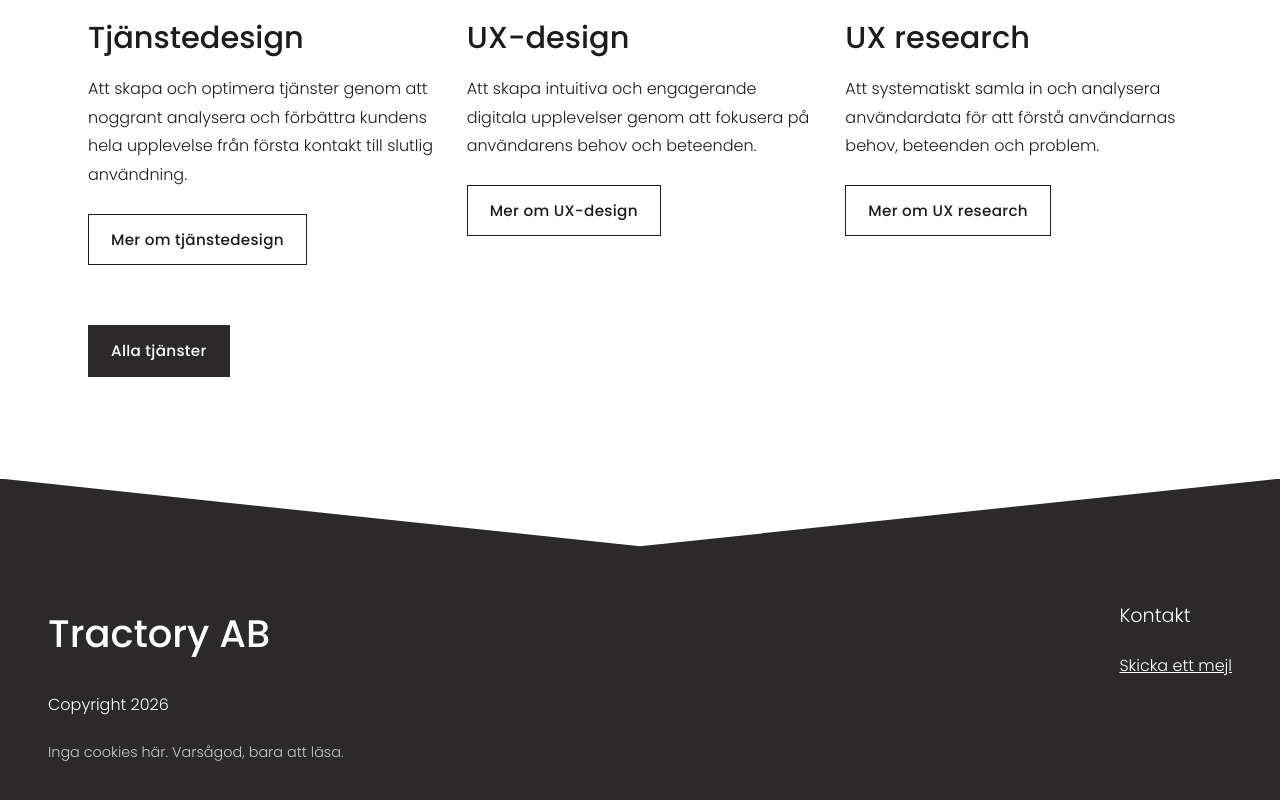
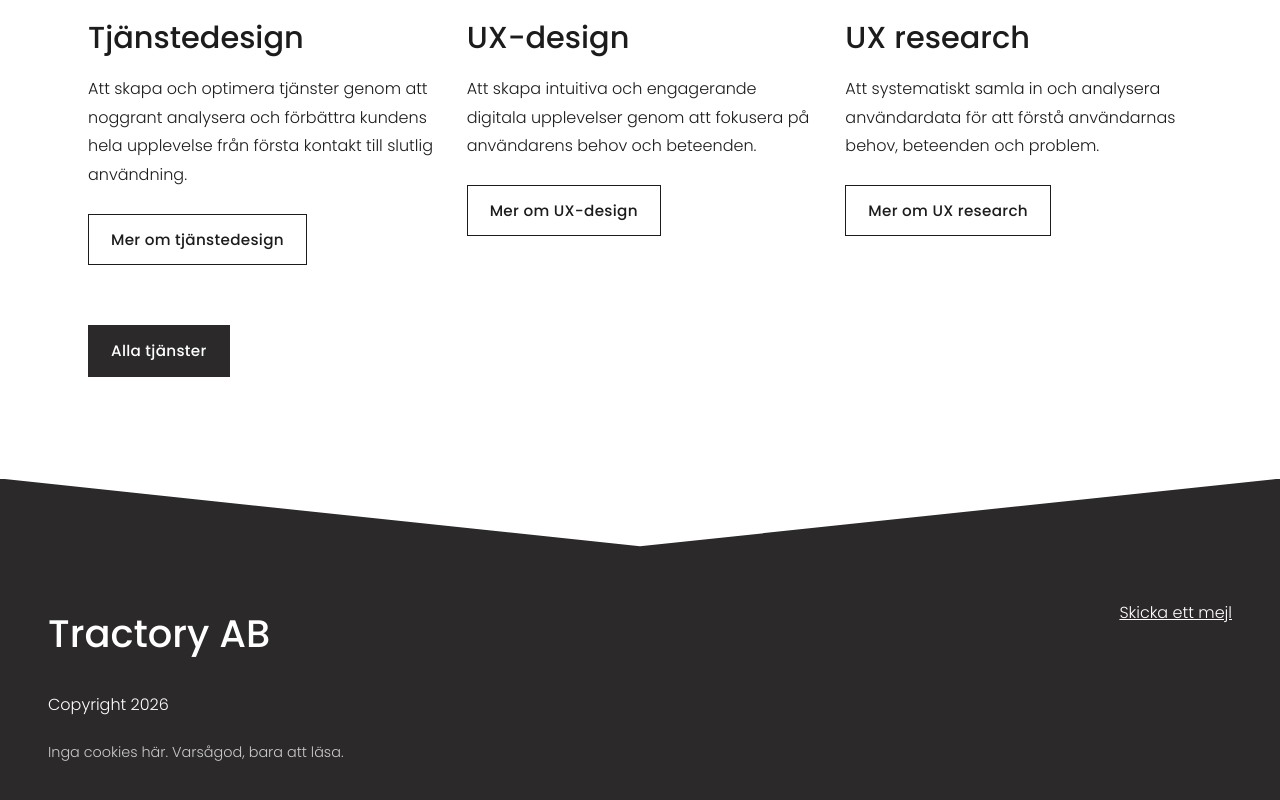
Before and after one commit to jengkvist-bit/tractory-webbplats, an Astro site: page / in a window 1280 px wide. Shown: the part 1611-2411 px from the top of the page. Built offline with nearby package versions, Linux system fonts and the light colour scheme; Astro itself is replaced by a stand-in of ours.

Commit message:
Sidfot: ta bort rubriken Kontakt som såg ut som en länk
Co-Authored-By: Claude Opus 5.5 <noreply@anthropic.com>
Claude-Session: https://claude.ai/code/session_01CFPpihujpjAbGxZVNdQ5Gz

```diff
--- a/src/layouts/Bas.astro
+++ b/src/layouts/Bas.astro
@@ -65,7 +65,6 @@ const aktiv = (href: string) => sökväg === href || sökväg.startsWith(href +
         <p class="sidfot-kakor">Inga cookies här. Varsågod, bara att läsa.</p>
       </div>
       <div>
-        <p class="sidfot-rubrik">Kontakt</p>
         <p><a href="mailto:jonas@tractory.se">Skicka ett mejl</a></p>
       </div>
     </div>
--- a/src/styles/global.css
+++ b/src/styles/global.css
@@ -112,7 +112,6 @@ p { margin: 0 0 1.1em; }
 .sidfot-inre { max-width: var(--bredd); margin: 0 auto; display: flex; justify-content: space-between; flex-wrap: wrap; gap: 32px; }
 .sidfot p { margin: 0 0 .6em; font-size: 1rem; }
 .sidfot-namn { font-size: 2.4rem !important; font-weight: 500; }
-.sidfot-rubrik { font-size: 1.2rem !important; margin-bottom: 1em !important; }
 
 /* ====== Kontaktsidan ====== */
 .text:has(.kontakt-grid) { max-width: none; }
```
